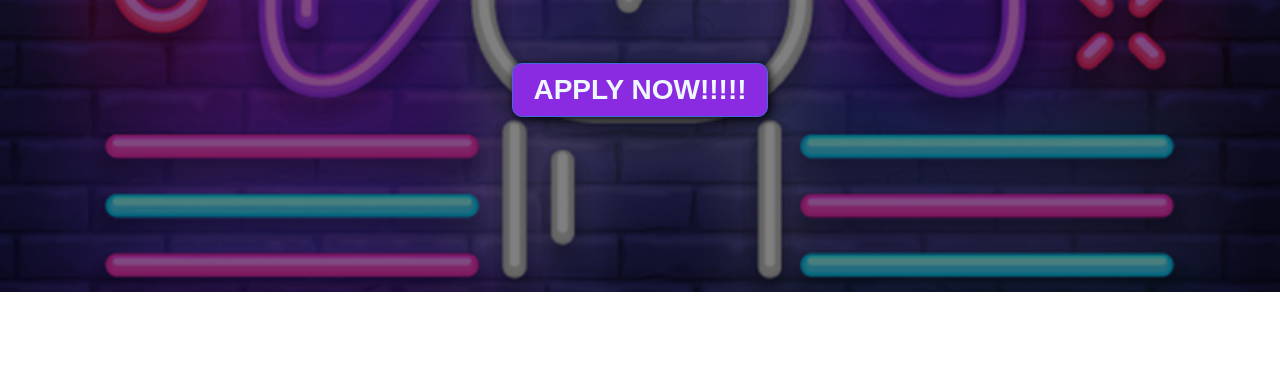
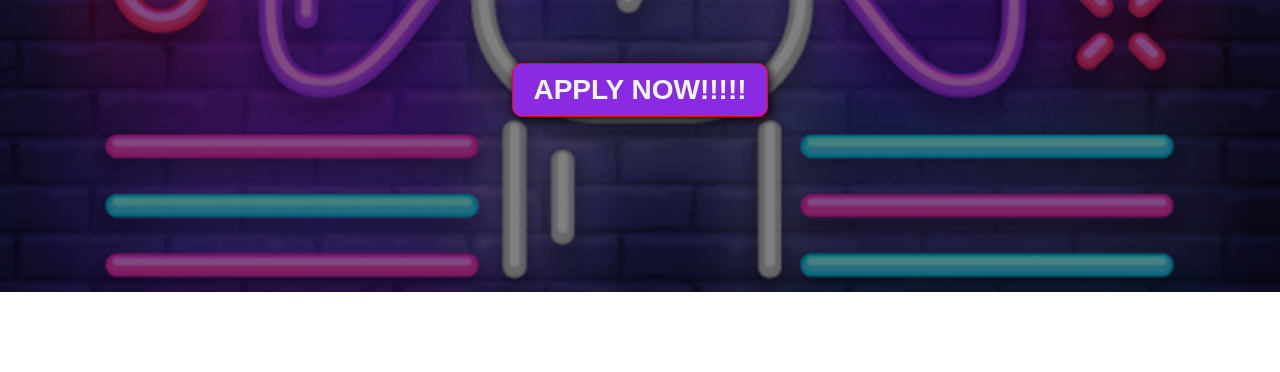
Before and after one commit to Juanesdiaz/Juegos-page, a plain HTML site: page index.html in a window 1280 px wide. Shown: the part 428-800 px from the top of the page. Drawn offline with Linux system fonts and the light colour scheme.

Commit message:
Color changes
a

```diff
--- a/css/style.css
+++ b/css/style.css
@@ -25,7 +25,7 @@ h1{  font-size: 3.5em;}
     font-weight: bold;
     padding: 10px 20px;
     border-radius: 10px;
-    border: 1px solid royalblue;
+    border: 1px solid red;
     box-shadow:  2px 2px 10px black;
     color: aliceblue;
     background-color: blueviolet;
```
